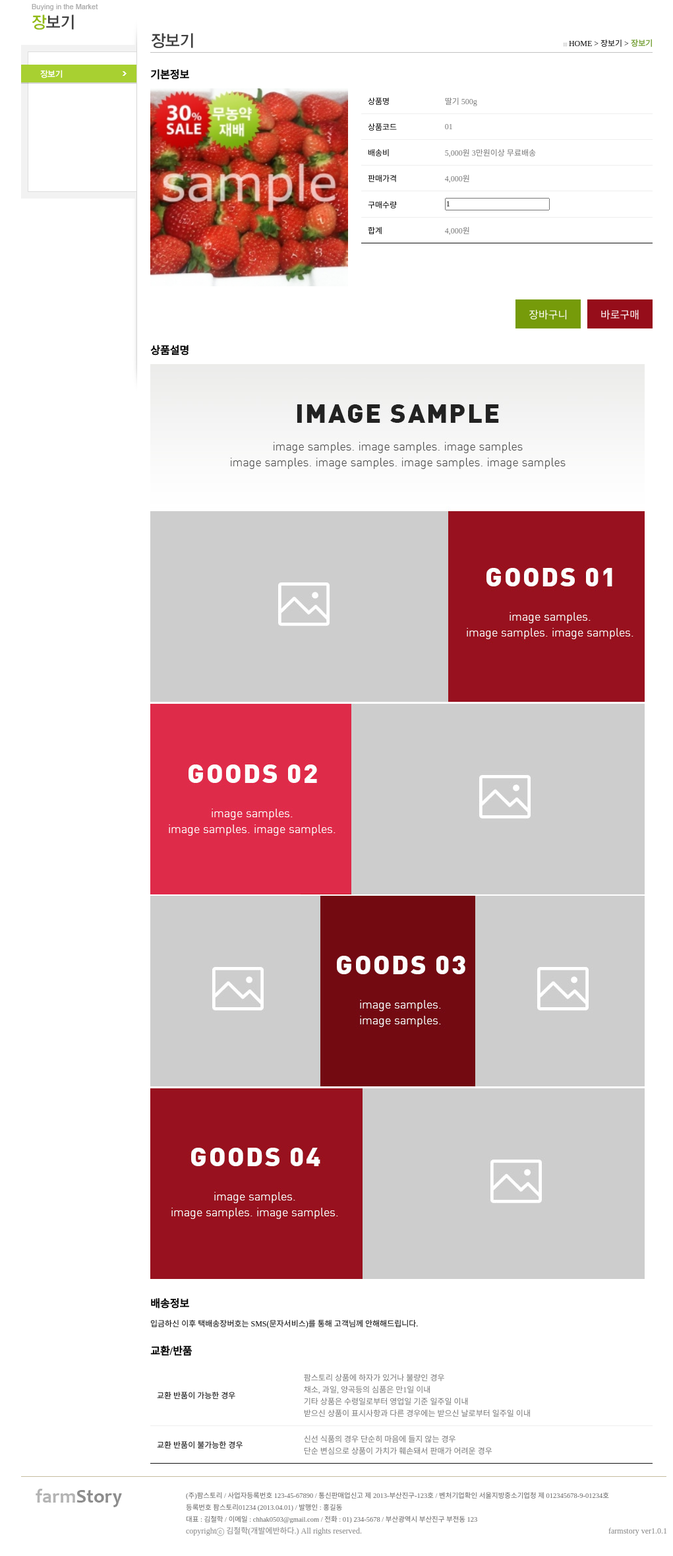
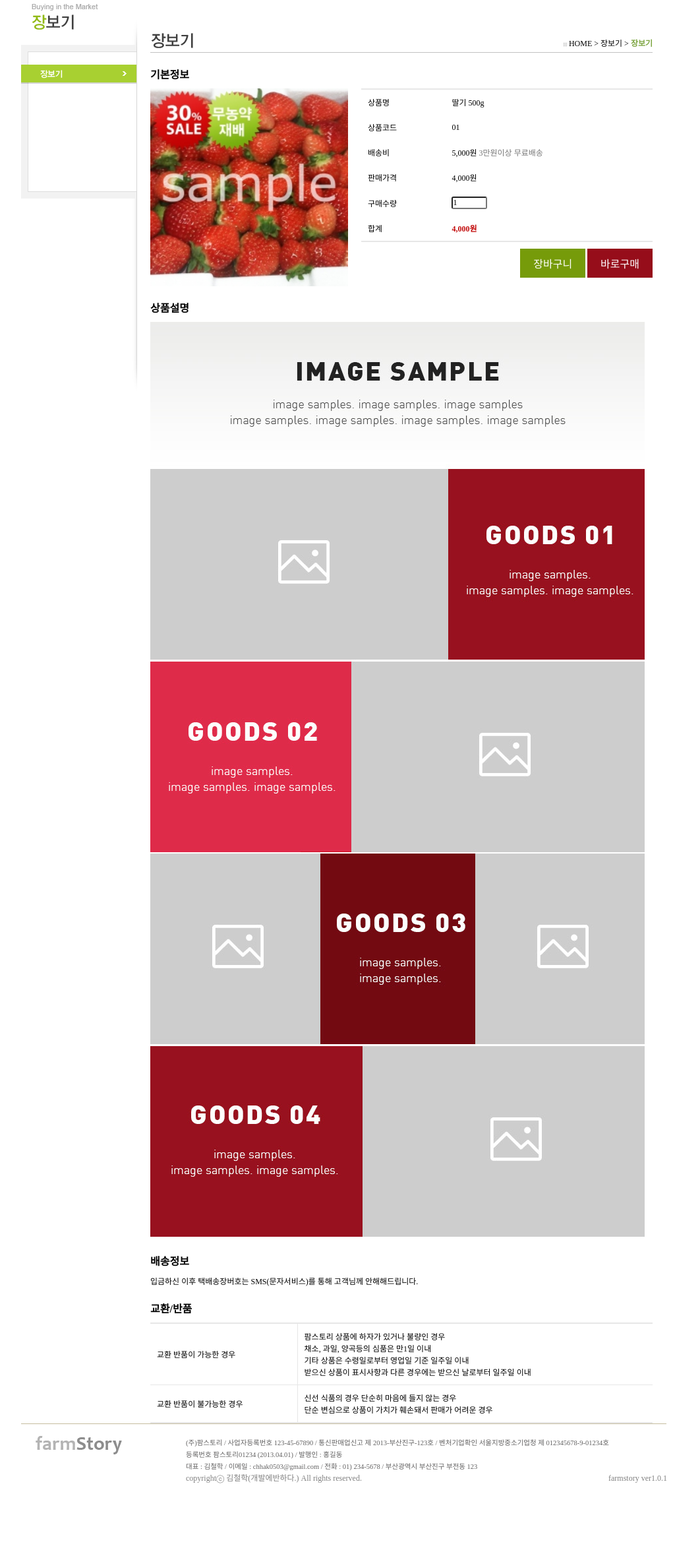
Before and after one commit to DoyoungLee9720/farmstory, a plain HTML site: page market/view.html in a window 1280 px wide. Shown: the part 339-2698 px from the top of the page at 66% size, without its empty margins (118-1139 px from the left). After the commit the page ends 2618 px from the top, so only its background shows below. Drawn offline with Linux system fonts and the light colour scheme.

Commit message:
LDY_2024_08_14_viewFinished

```diff
--- a/market/view.html
+++ b/market/view.html
@@ -104,6 +104,7 @@
         .container {
             display: flex;
             margin: 20px;
+            margin-bottom: 1px;
         }
 
         /* table 스타일 */
@@ -112,32 +113,18 @@
             border-collapse: collapse;
             background-color: #fff;
             text-align: center;
+            border-top: 2px solid #E7E7E7;
+            border-bottom: 2px solid #E7E7E7;
         }
 
         thead {
             padding: 10px;
             background-color: #EEE;
-            border-top: 1px solid #111;
+
         }
-
-        tbody tr:last-child {
-            border-bottom: 1px solid #111;
-        }
-
-        tr {
-            border-bottom: 1px solid #EEEEEE;
-        }
-
-        tr td:nth-child(2) {
-            color: #777;
-        }
-
-        tr td:nth-child(3) {
-            text-align: left;
-        }
-
-        tr td:nth-child(5) {
-            font-size: 9px;
+        .colorRed{
+            color: #C20A0A;
+            font-weight: 700;
         }
 
         th,
@@ -145,9 +132,8 @@
             padding: 10px;
             text-align: left;
         }
-
-        td del:nth-child(3) {
-            font-size: 12px;
+        span{
+            color: #777;
         }
 
         .listnumber {
@@ -183,8 +169,8 @@
         .button-container {
             display: flex;
             justify-content: flex-end;
-            gap: 10px;
-            margin-top: 20px;
+            gap: 3px;
+            margin-top: 10px;
         }
 
         .button-container button {
@@ -192,6 +178,7 @@
             border: none;
             cursor: pointer;
             font-size: 16px;
+
         }
 
         .cart-button {
@@ -210,6 +197,21 @@
             text-align: left;
             margin-top: 20px;
             margin-bottom: 10px;
+        }
+        .changeInformation tr{
+            width: 100%;
+            border-collapse: collapse;
+            background-color: #fff;
+            text-align: center;
+            border-top: 1px solid #E7E7E7;
+            border-bottom: 1px solid #E7E7E7;
+        }
+        .changeInformation tr th{
+            border-right: 1px solid #E7E7E7;
+        }
+        .countfruitDesign{
+
+            border-radius: 3px;
         }
     </style>
 </head>
@@ -238,7 +240,6 @@
 
                             <img src="../images/market_item_thumb.jpg" alt="상품 이미지">
                             <div class="product-details">
-
                                 <table>
                                     <tr>
                                         <th>상품명</th>
@@ -250,7 +251,7 @@
                                     </tr>
                                     <tr>
                                         <th>배송비</th>
-                                        <td>5,000원 3만원이상 무료배송</td>
+                                        <td>5,000원 <span>3만원이상 무료배송</span></td>
                                     </tr>
                                     <tr>
                                         <th>판매가격</th>
@@ -258,19 +259,20 @@
                                     </tr>
                                     <tr>
                                         <th>구매수량</th>
-                                        <td><input type="text" name="countfruit" value="1"></td>
+                                        <td><input type="text" size="5" maxlength="5" class="countfruitDesign" name="countfruit" value="1"></td>
                                     </tr>
                                     <tr>
                                         <th>합계</th>
-                                        <td>4,000원</td>
+                                        <td class="colorRed">4,000원</td>
                                     </tr>
                                 </table>
+                                <div class="button-container">
+                                    <button class="cart-button">장바구니</button>
+                                    <button class="buy-button">바로구매</button>
+                                </div>
                             </div>
                         </div>
-                        <div class="button-container">
-                            <button class="cart-button">장바구니</button>
-                            <button class="buy-button">바로구매</button>
-                        </div>
+
                         <div>
                             <p class="section-title">상품설명</p>
                             <img src="../images/market_detail_sample.jpg" alt="">
@@ -280,7 +282,7 @@
                         <p class="section-title">배송정보</p>
                         <p>입금하신 이후 택배송장버호는 SMS(문자서비스)를 통해 고객님께 안해해드립니다.</p>
                         <p class="section-title">교환/반품</p>
-                        <table>
+                        <table class="changeInformation">
                             <tr>
                                 <th>교환 반품이 가능한 경우</th>
                                 <td>팜스토리 상품에 하자가 있거나 불량인 경우<br>
```
